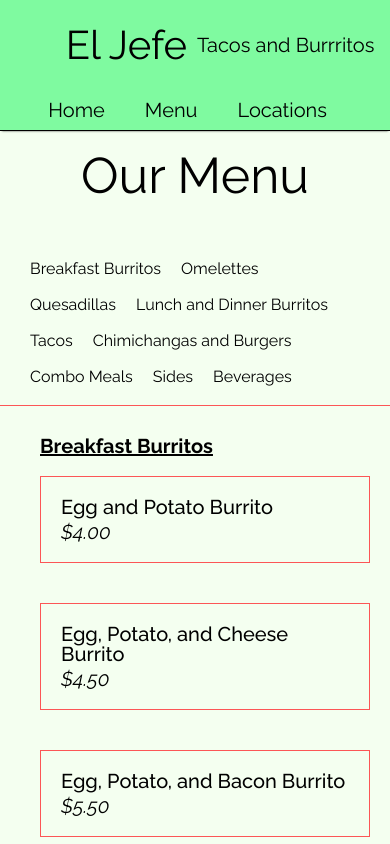
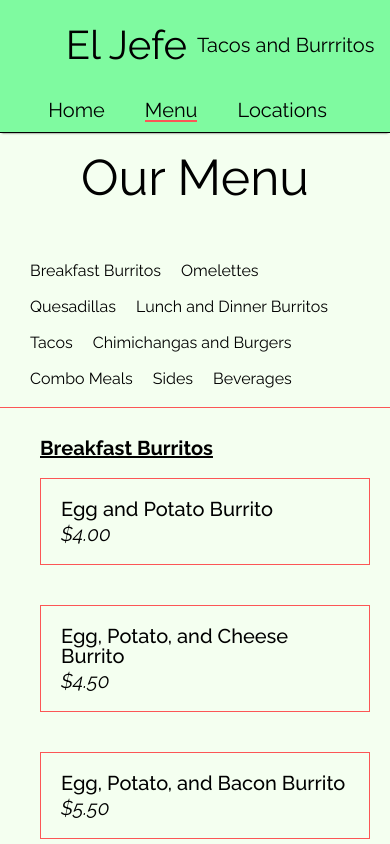
Before and after one commit to christiano39/el-jefe, a React (Create React App) app: page /menu in a window 390 px wide. Shown: the top 844 px of the page. Built offline with nearby package versions, Linux system fonts and the light colour scheme.

Commit message:
small responsivity style change for nav

```diff
--- a/src/App.scss
+++ b/src/App.scss
@@ -194,6 +194,10 @@ section#menu {
 				font-weight: 500;
 			}
 		}
+
+		.nav-active {
+			border-bottom: 2px solid $light-color;
+		}
 	}
 
 	.logo {
@@ -208,7 +212,7 @@ section#menu {
 		}
 	}
 
-	@media (max-width: 545px) {
+	@media (max-width: 730px) {
 		flex-direction: column;
 
 		#main-nav {
--- a/src/components/Navigation.js
+++ b/src/components/Navigation.js
@@ -14,9 +14,9 @@ const Navigation = () => {
                 <span>Tacos and Burrritos</span>
             </div>
             <nav id='main-nav'>
-                <NavLink exact to='/'>Home</NavLink>
-                <NavLink to='/menu'>Menu</NavLink>
-                <NavLink to='/locations'>Locations</NavLink>
+                <NavLink exact to='/' activeClassName='nav-active'>Home</NavLink>
+                <NavLink to='/menu' activeClassName='nav-active'>Menu</NavLink>
+                <NavLink to='/locations' activeClassName='nav-active'>Locations</NavLink>
             </nav>
         </div>
     )
```
